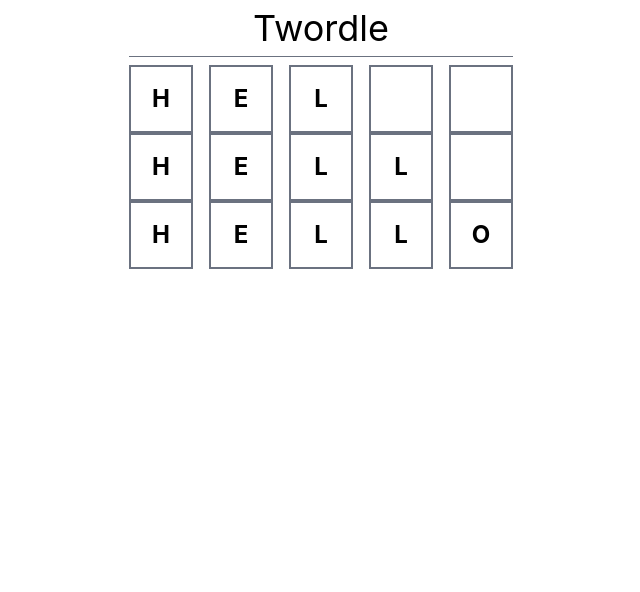
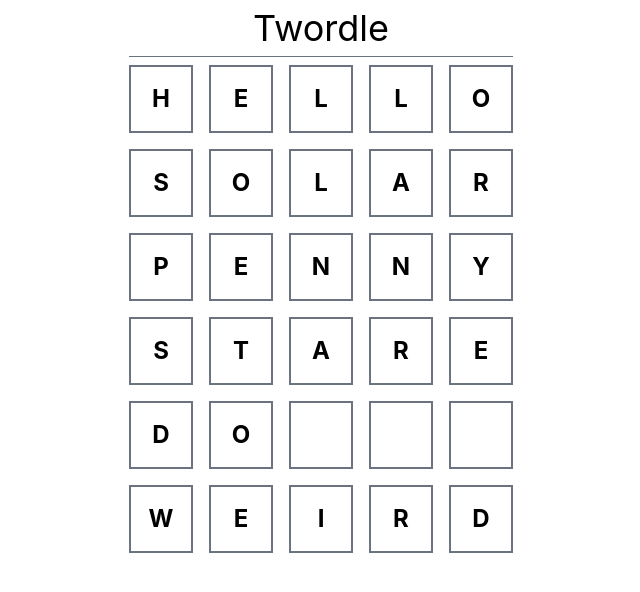
Before and after one commit to justnle/twordle, a React (Vite) app: page / in a window 1280 px wide. Shown: the top 592 px of the page, without its empty margins (319-959 px from the left). Built offline with nearby package versions, Linux system fonts and the light colour scheme.

Commit message:
added correct number of rows

```diff
--- a/src/App.tsx
+++ b/src/App.tsx
@@ -7,10 +7,13 @@ export default function App() {
                 <h1 className="text-4xl text-center">Twordle</h1>
             </header>
 
-            <main>
-                <WordRow letters="hel" />
-                <WordRow letters="hell" />
+            <main className="grid grid-rows-6 gap-4">
                 <WordRow letters="hello" />
+                <WordRow letters="solar" />
+                <WordRow letters="penny" />
+                <WordRow letters="stare" />
+                <WordRow letters="do" />
+                <WordRow letters="weird" />
             </main>
         </div>
     );
```
